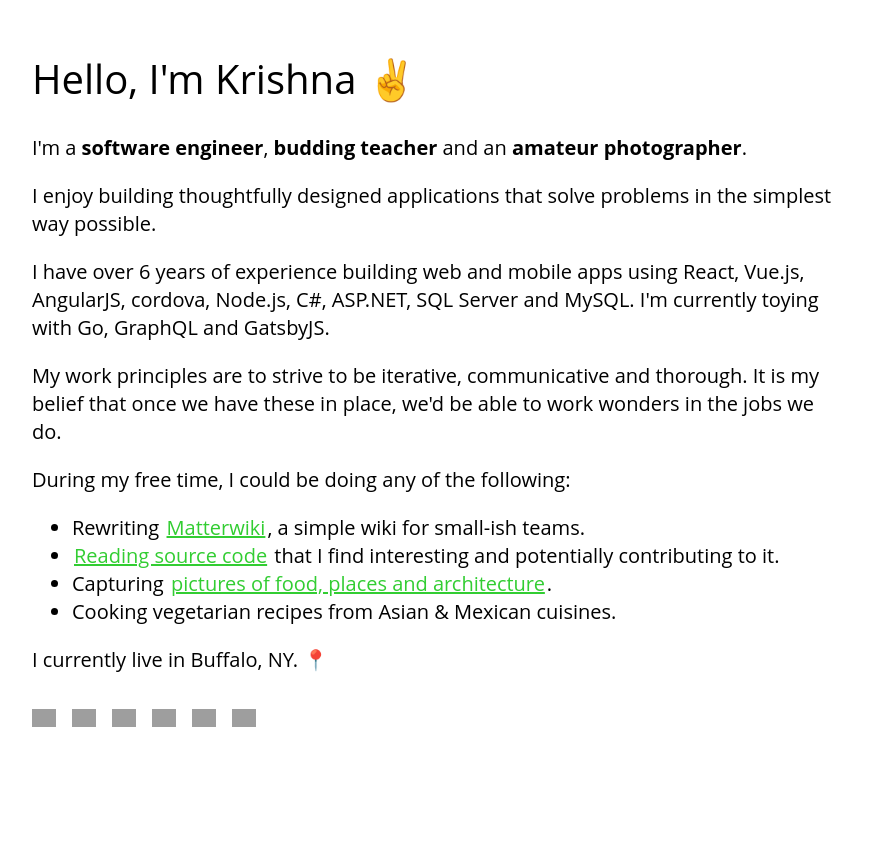
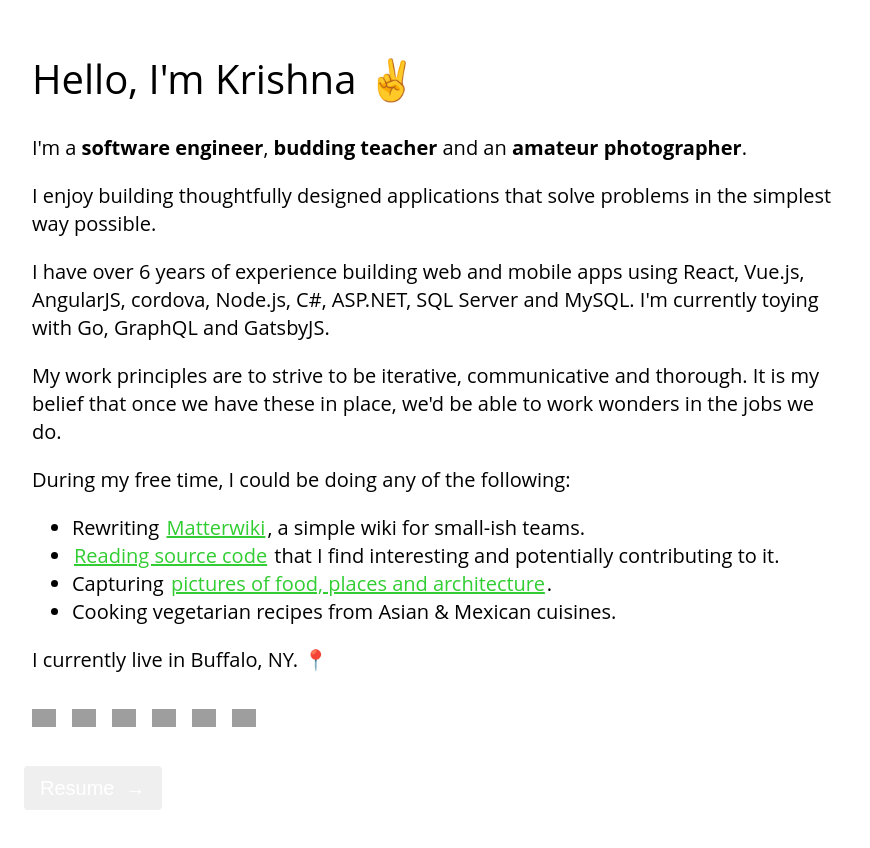
Before and after one commit to krishnagopinath/website, a Gatsby site: page / in a window 1280 px wide. Shown: the whole page, without its empty margins (0-870 px from the left). Before the commit the page ends 800 px from the top, so only its background shows below. Built offline with nearby package versions, Linux system fonts and the light colour scheme; Gatsby itself is replaced by a stand-in of ours; grey boxes are pictures that could not be loaded.

Commit message:
Add resume link button and page

```diff
--- /dev/null
+++ b/src/components/resume-link.js
@@ -0,0 +1,15 @@
+import React, { useCallback } from "react"
+import { navigate } from "gatsby"
+import { Button } from "rebass/styled-components"
+
+const ResumeLink = () => {
+  const handleClick = useCallback(() => navigate("/resume/"), [])
+
+  return (
+    <Button variant="primary" onClick={handleClick}>
+      Resume&nbsp;&nbsp;&#8594;
+    </Button>
+  )
+}
+
+export default ResumeLink
--- a/src/pages/index.js
+++ b/src/pages/index.js
@@ -5,6 +5,7 @@ import Main from "../components/main"
 import Meta from "../components/meta"
 import About from "../components/about"
 import Social from "../components/social"
+import ResumeLink from "../components/resume-link"
 
 const IndexPage = () => (
   <Main>
@@ -15,6 +16,9 @@ const IndexPage = () => (
     <Box my={4}>
       <Social />
     </Box>
+    <Box my={4}>
+      <ResumeLink />
+    </Box>
   </Main>
 )
 
--- /dev/null
+++ b/src/pages/resume.js
@@ -0,0 +1,5 @@
+import React from "react"
+
+const ResumePage = () => <div>Resume Page</div>
+
+export default ResumePage
```
